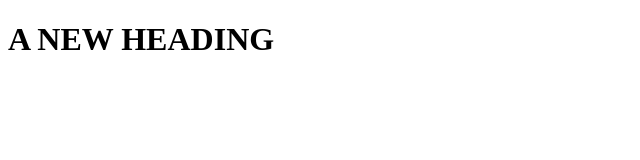
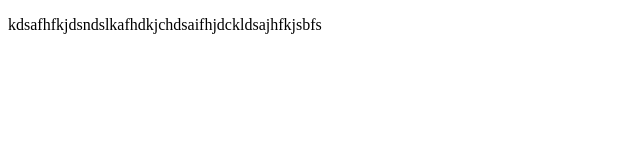
Before and after one commit to E11eman/gitthis, a plain HTML site: page index.html in a window 1280 px wide. Shown: the whole page, without its empty margins (0-640 px from the left). Drawn offline with Linux system fonts and the light colour scheme.

Commit message:
added style sheet

```diff
--- a/index.html
+++ b/index.html
@@ -7,6 +7,6 @@
     <title>Document</title>
 </head>
 <body>
-    <h1>A NEW HEADING</h1>
+    <p>kdsafhfkjdsndslkafhdkjchdsaifhjdckldsajhfkjsbfs</p>
 </body>
 </html>
--- /dev/null
+++ b/styles.css
@@ -0,0 +1,3 @@
+body{
+    background-color: green;
+}
```
Also changed, not shown: 2 other files.
